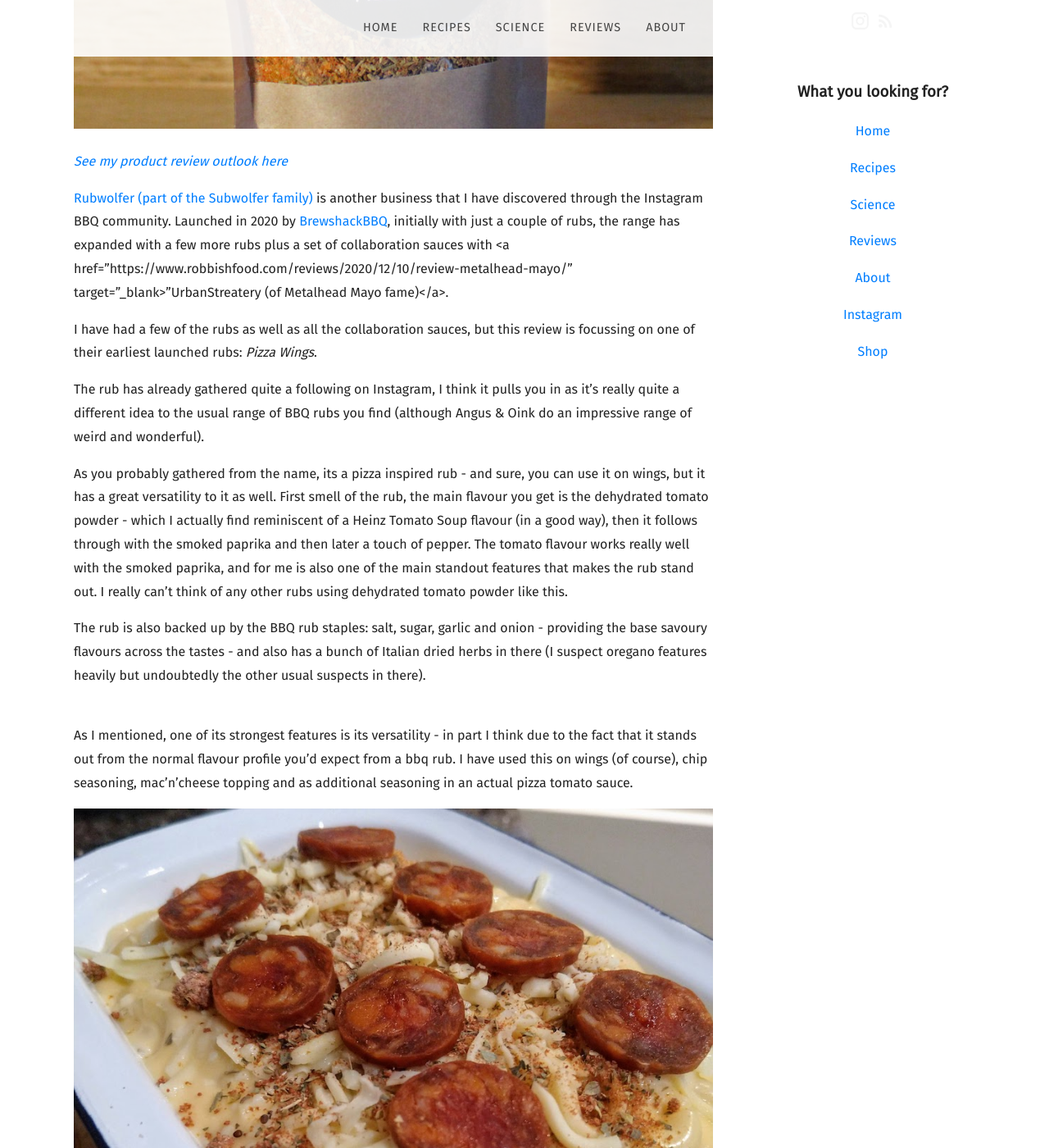
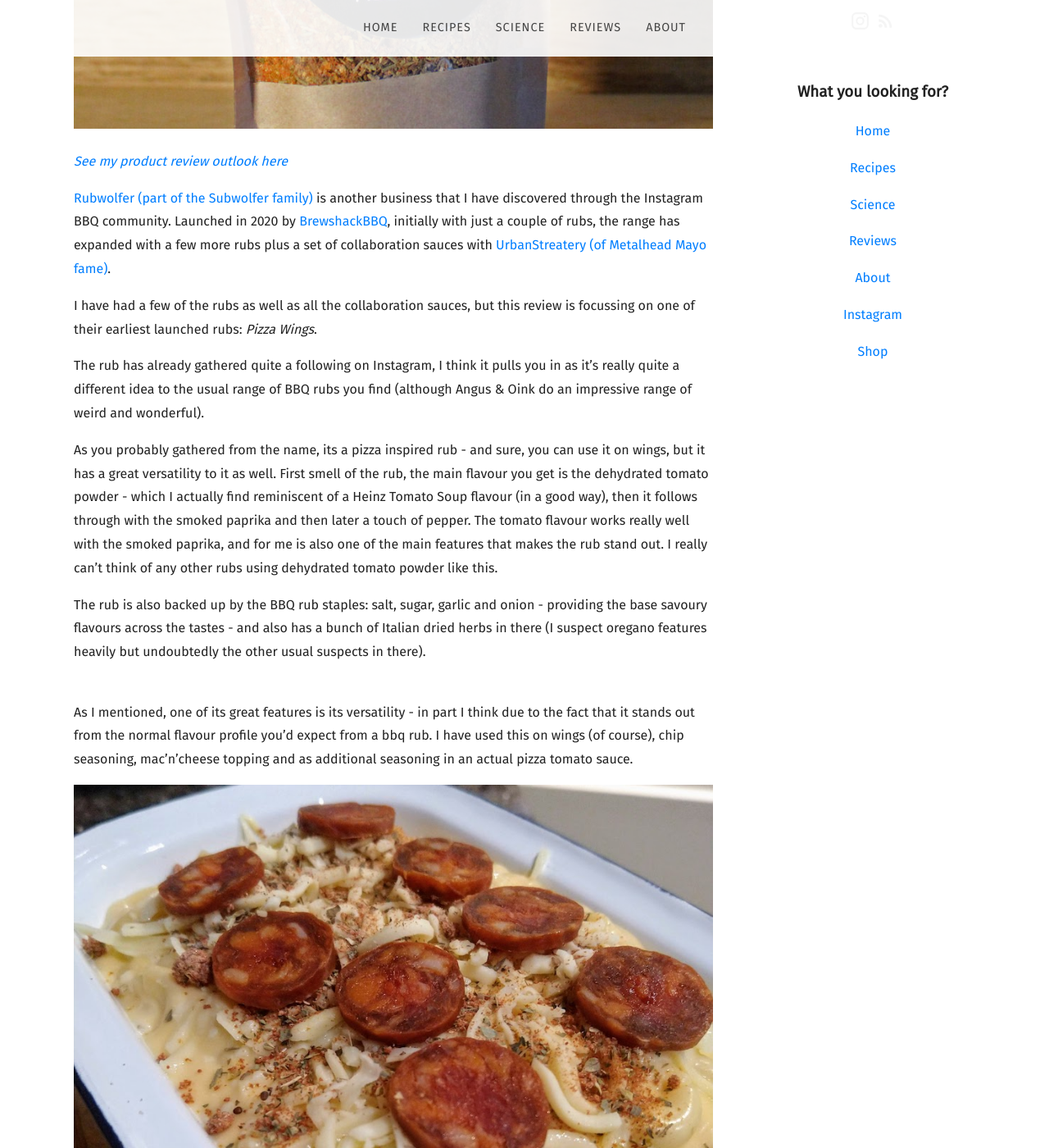
Before and after one commit to robhinds/food-science-site, a Jekyll site: the page built from drafts1999/_posts/2021-01-31-subwolfer-pizza-wings.md, in a window 1280 px wide and 1400 px high, scrolled down 759 px. Shown: the whole window at 82% size. Built offline with Jekyll 4.4.1, drawn with Linux system fonts in a browser that asks for light colours; nearby versions of some CDN libraries; some of the changed text lies outside the part shown.

Commit message:
typos and broken link

```diff
--- a/drafts1999/_posts/2021-01-31-subwolfer-pizza-wings.md
+++ b/drafts1999/_posts/2021-01-31-subwolfer-pizza-wings.md
@@ -10,21 +11,23 @@ recipe:
 
 _<a href="{{site.baseurl}}/about#product-reviews">See my product review outlook here</a>_
 
-<a href="https://www.subwolfer.co.uk" target="_blank">Rubwolfer (part of the Subwolfer family)</a> is another business that I have discovered through the Instagram BBQ community. Launched in 2020 by <a href="https://www.instagram.com/brewshackbbq/" target="_blank">BrewshackBBQ</a>, initially with just a couple of rubs, the range has expanded with a few more rubs plus a set of collaboration sauces with <a href="https://www.robbishfood.com/reviews/2020/12/10/review-metalhead-mayo/" target="_blank>"UrbanStreatery (of Metalhead Mayo fame)</a>.
+<a href="https://www.subwolfer.co.uk" target="_blank">Rubwolfer (part of the Subwolfer family)</a> is another business that I have discovered through the Instagram BBQ community. Launched in 2020 by <a href="https://www.instagram.com/brewshackbbq/" target="_blank">BrewshackBBQ</a>, initially with just a couple of rubs, the range has expanded with a few more rubs plus a set of collaboration sauces with <a href="https://www.robbishfood.com/reviews/2020/12/10/review-metalhead-mayo/" target="_blank">UrbanStreatery (of Metalhead Mayo fame)</a>.
 
 I have had a few of the rubs as well as all the collaboration sauces, but this review is focussing on one of their earliest launched rubs: _Pizza Wings_.
 
 The rub has already gathered quite a following on Instagram, I think it pulls you in as it's really quite a different idea to the usual range of BBQ rubs you find (although Angus & Oink do an impressive range of weird and wonderful).
 
-As you probably gathered from the name, its a pizza inspired rub - and sure, you can use it on wings, but it has a great versatility to it as well. First smell of the rub, the main flavour you get is the dehydrated tomato powder - which I actually find reminiscent of a Heinz Tomato Soup flavour (in a good way), then it follows through with the smoked paprika and then later a touch of pepper. The tomato flavour works really well with the smoked paprika, and for me is also one of the main standout features that makes the rub stand out. I really can't think of any other rubs using dehydrated tomato powder like this.
+As you probably gathered from the name, its a pizza inspired rub - and sure, you can use it on wings, but it has a great versatility to it as well. First smell of the rub, the main flavour you get is the dehydrated tomato powder - which I actually find reminiscent of a Heinz Tomato Soup flavour (in a good way), then it follows through with the smoked paprika and then later a touch of pepper. The tomato flavour works really well with the smoked paprika, and for me is also one of the main features that makes the rub stand out. I really can't think of any other rubs using dehydrated tomato powder like this.
 
 The rub is also backed up by the BBQ rub staples: salt, sugar, garlic and onion - providing the base savoury flavours across the tastes - and also has a bunch of Italian dried herbs in there (I suspect oregano features heavily but undoubtedly the other usual suspects in there).
 <br>
 <br>
 
-As I mentioned, one of its strongest features is its versatility - in part I think due to the fact that it stands out from the normal flavour profile you'd expect from a bbq rub. I have used this on wings (of course), chip seasoning, mac'n'cheese topping and as additional seasoning in an actual pizza tomato sauce.
+As I mentioned, one of its great features is its versatility - in part I think due to the fact that it stands out from the normal flavour profile you'd expect from a bbq rub. I have used this on wings (of course), chip seasoning, mac'n'cheese topping and as additional seasoning in an actual pizza tomato sauce.
 
 ![Mac'n'cheese Pepperoni Pizza]({{site.baseurl}}/images/macncheesepizza.jpg)
+_Pizza wing topped, pepperoni-mac-n-cheese-pizza_
+<br>
 
 The other thing this has going it it's favour is it is incredibly child friendly - without the usual pepper or chilli levels you often get in BBQ rubs, and the welcoming taste of tomato at the forefront the kids have loved this on everything.
 
```
Also changed, not shown: other parts of drafts1999/_posts/2021-01-31-subwolfer-pizza-wings.md (+1 -0 lines).
